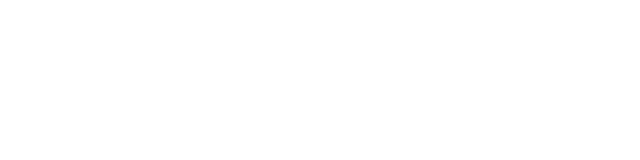
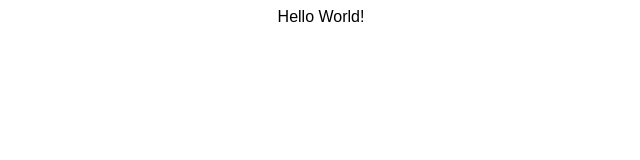
Before and after one commit to shuangmianxiaoQ/use-hooks, a React (Create React App) app: page / in a window 1280 px wide. Shown: the top 160 px of the page, without its empty margins (319-959 px from the left). Built offline with nearby package versions, Linux system fonts and the light colour scheme.

Commit message:
feat: hello world!

```diff
--- a/src/App.tsx
+++ b/src/App.tsx
@@ -2,5 +2,5 @@
 import "./styles.css";
 
 export default function App() {
-  return <div className="App" />;
+  return <div className="App">Hello World!</div>;
 }
```
